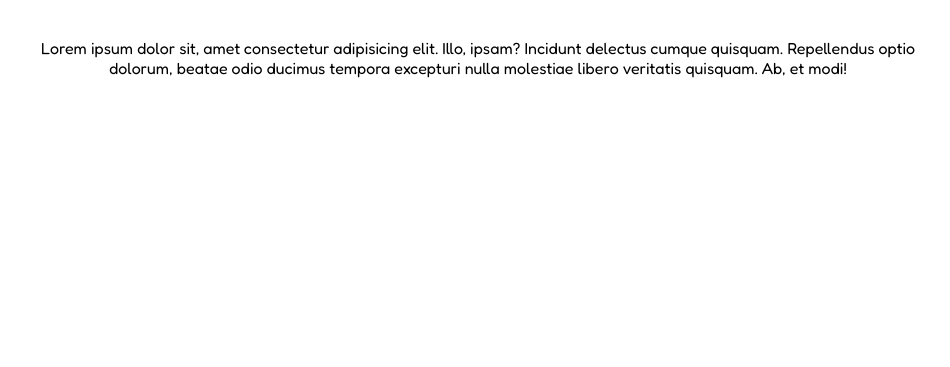
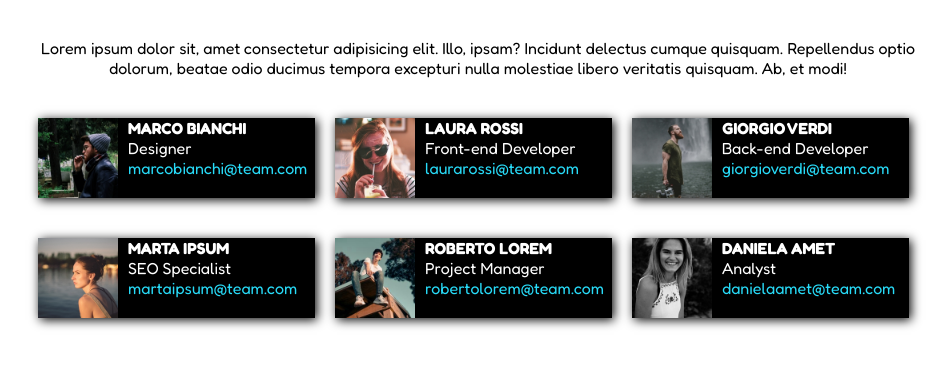
Before and after one commit to martinapiglio/html-css-float-cards, a plain HTML site: page index.html in a window 1280 px wide. Shown: the part 71-438 px from the top of the page, without its empty margins (162-1112 px from the left). Drawn offline with Linux system fonts and the light colour scheme.

Commit message:
cards containers setting+styling

```diff
--- a/css/style.css
+++ b/css/style.css
@@ -12,10 +12,49 @@ body {
     max-width: 900px;
     margin: 0 auto;
     padding-top: 30px;
+}
+
+header {
     text-align: center;
+    padding-bottom: 30px;
 }
 
 h1 {
     padding-bottom: 40px;
     color: #e53170;
 }
+
+.card-container {
+    padding: 10px 10px 30px;
+    width: 33%;
+    float: left;
+}
+
+.card {
+    background-color: black;
+    color: white;
+    box-shadow: 2px 2px 10px black;
+}
+
+.card-photo {
+    height: 80px;
+    float: left;
+    padding-right: 10px;
+}
+
+.card-info::after {
+    content:"";
+    display: block;
+    clear: both;
+}
+
+/* aggiustare info dentro card */
+
+.name {
+    font-weight: 700;
+}
+
+.email {
+    color: #28dbf8;
+    text-decoration: none;
+}
--- a/index.html
+++ b/index.html
@@ -18,15 +18,86 @@
 
         <header>
             <h1>Meet Our Team</h1>
+            <p>Lorem ipsum dolor sit, amet consectetur adipisicing elit. Illo, ipsam? Incidunt delectus cumque quisquam. Repellendus optio dolorum, beatae odio ducimus tempora excepturi nulla molestiae libero veritatis quisquam. Ab, et modi!</p>
         </header>
 
         <main>
+            <!-- 1st cards row -->
+            <div id="card-1st-row">
+                <!-- 1st card -->
+                <div class="card-container">
+                    <div class="card">
+                        <img class="card-photo" src="img/male1.png" alt="male-img1">
+                        <div class="card-info">
+                            <div class="info name">MARCO BIANCHI</div>
+                            <div class="info profession">Designer</div>
+                            <a class="info email" href= "mailto:marcobianchi@team.com">marcobianchi@team.com</a>
+                        </div>
+                    </div>
+                </div>
+                <!-- 2nd card -->
+                <div class="card-container">
+                    <div class="card">
+                        <img class="card-photo" src="img/female1.png" alt="male-img1">
+                        <div class="card-info">
+                            <div class="info name">LAURA ROSSI</div>
+                            <div class="info profession">Front-end Developer</div>
+                            <a class="info email" href= "mailto:laurarossi@team.com">laurarossi@team.com</a>
+                        </div>
+                    </div>
+                </div>
+                <!-- 3rd card -->
+                <div class="card-container">
+                    <div class="card">
+                        <img class="card-photo" src="img/male2.png" alt="male-img1">
+                        <div class="card-info">
+                            <div class="info name">GIORGIO VERDI</div>
+                            <div class="info profession">Back-end Developer</div>
+                            <a class="info email" href= "mailto:giorgioverdi@team.com">giorgioverdi@team.com</a>
+                        </div>
+                    </div>
+                </div>
+            </div>
 
-            <p>Lorem ipsum dolor sit, amet consectetur adipisicing elit. Illo, ipsam? Incidunt delectus cumque quisquam. Repellendus optio dolorum, beatae odio ducimus tempora excepturi nulla molestiae libero veritatis quisquam. Ab, et modi!</p>
-            <div></div>
-            <div></div>
+            <!-- 2nd cards row -->
+            <div id="card-2st-row">
+                <!-- 4th card -->
+                <div class="card-container">
+                    <div class="card">
+                        <img class="card-photo" src="img/female2.png" alt="male-img1">
+                        <div class="card-info">
+                            <div class="info name">MARTA IPSUM</div>
+                            <div class="info profession">SEO Specialist</div>
+                            <a class="info email" href= "mailto:martaipsum@team.com">martaipsum@team.com</a>
+                        </div>
+                    </div>
+                </div>
+                <!-- 5th card -->
+                <div class="card-container">
+                    <div class="card">
+                        <img class="card-photo" src="img/male3.png" alt="male-img1">
+                        <div class="card-info">
+                            <div class="info name">ROBERTO LOREM</div>
+                            <div class="info profession">Project Manager</div>
+                            <a class="info email" href= "mailto:robertolorem@team.com">robertolorem@team.com</a>
+                        </div>
+                    </div>
+                </div>
+                <!-- 6th card -->
+                <div class="card-container">
+                    <div class="card">
+                        <img class="card-photo" src="img/female3.png" alt="male-img1">
+                        <div class="card-info">
+                            <div class="info name">DANIELA AMET</div>
+                            <div class="info profession">Analyst</div>
+                            <a class="info email" href= "mailto:danielaamet@team.com">danielaamet@team.com</a>
+                        </div>
+                    </div>
+                </div>
+            </div>
 
         </main>
+
     </div>
 </body>
 
```
